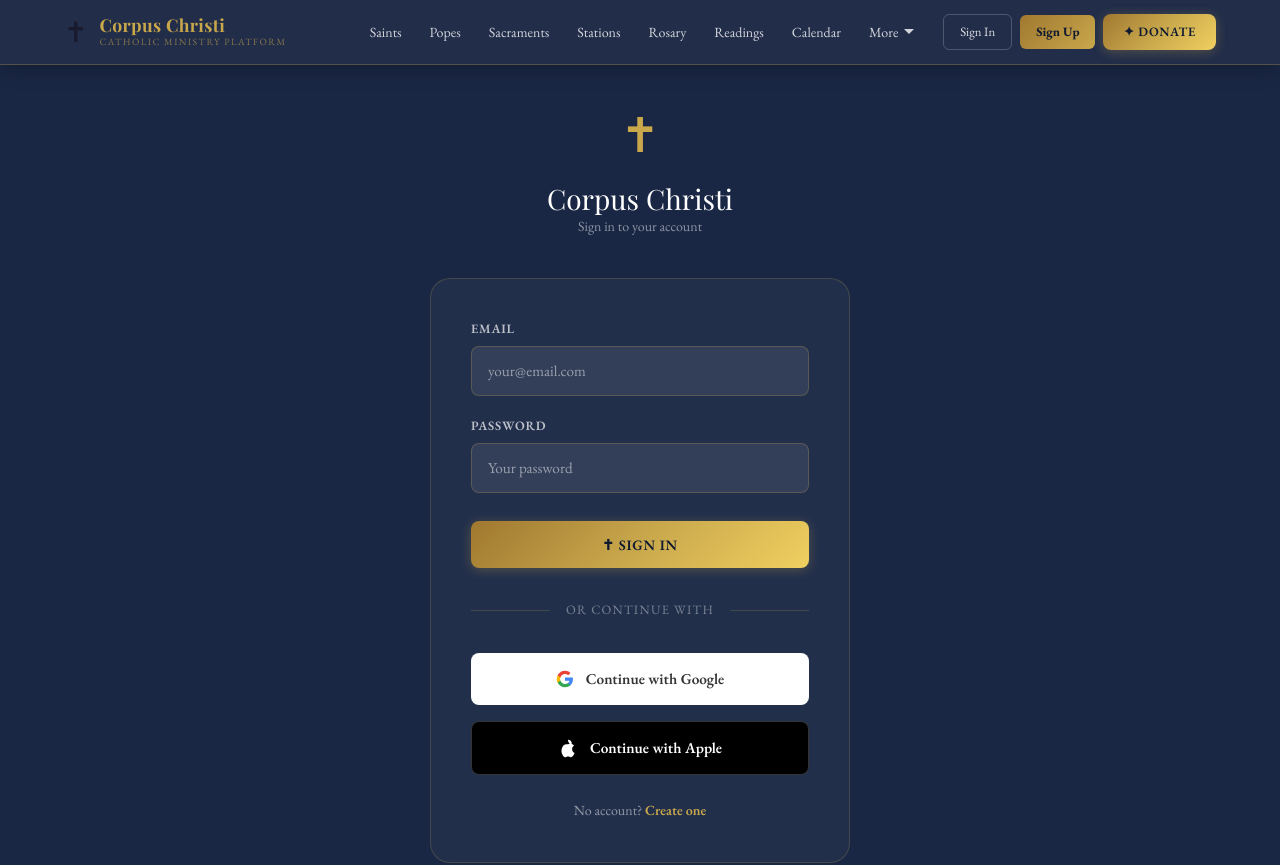
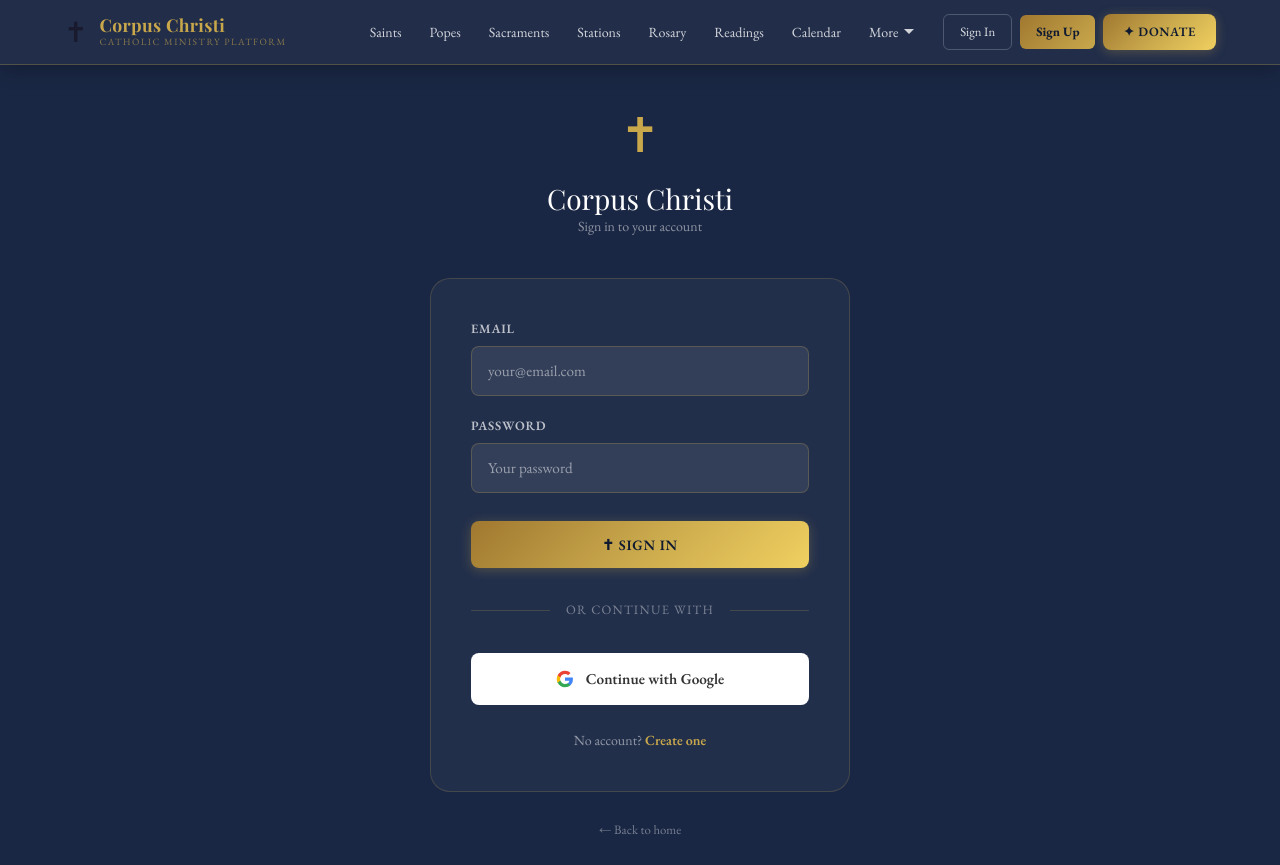
Before and after one commit to Miracle2008-png/corpus-christi, a Next.js app: page /auth/login in a window 1280 px wide. Shown: the top 865 px of the page. Built offline with nearby package versions, Linux system fonts and the light colour scheme; a web font is replaced by a local one.

Commit message:
Remove Apple OAuth due to developer account requirement

```diff
--- a/app/auth/login/page.tsx
+++ b/app/auth/login/page.tsx
@@ -122,21 +122,6 @@
               <svg width="18" height="18" viewBox="0 0 24 24" xmlns="http://www.w3.org/2000/svg"><path d="M22.56 12.25c0-.78-.07-1.53-.2-2.25H12v4.26h5.92c-.26 1.37-1.04 2.53-2.21 3.31v2.77h3.57c2.08-1.92 3.28-4.74 3.28-8.09z" fill="#4285F4"/><path d="M12 23c2.97 0 5.46-.98 7.28-2.66l-3.57-2.77c-.98.66-2.23 1.06-3.71 1.06-2.86 0-5.29-1.93-6.16-4.53H2.18v2.84C3.99 20.53 7.7 23 12 23z" fill="#34A853"/><path d="M5.84 14.09c-.22-.66-.35-1.36-.35-2.09s.13-1.43.35-2.09V7.07H2.18C1.43 8.55 1 10.22 1 12s.43 3.45 1.18 4.93l2.85-2.22.81-.62z" fill="#FBBC05"/><path d="M12 5.38c1.62 0 3.06.56 4.21 1.64l3.15-3.15C17.45 2.09 14.97 1 12 1 7.7 1 3.99 3.47 2.18 7.07l3.66 2.84c.87-2.6 3.3-4.53 6.16-4.53z" fill="#EA4335"/></svg>
               Continue with Google
             </button>
-            <button
-              onClick={async () => {
-                try {
-                  await signIn("apple", { callbackUrl: "/" });
-                } catch {
-                  setOauthNote("Apple sign-in requires an Apple Developer account ($99/yr). Please use email & password for now.");
-                }
-              }}
-              style={{ display: "flex", alignItems: "center", justifyContent: "center", gap: "0.75rem", width: "100%", padding: "0.875rem", background: "#000", color: "#fff", border: "1px solid rgba(255,255,255,0.2)", borderRadius: "8px", fontSize: "0.95rem", fontWeight: 600, cursor: "pointer", transition: "all 0.2s" }}
-              onMouseEnter={(e) => (e.currentTarget.style.background = "#222")}
-              onMouseLeave={(e) => (e.currentTarget.style.background = "#000")}
-            >
-              <svg width="20" height="20" viewBox="0 0 24 24" fill="currentColor" xmlns="http://www.w3.org/2000/svg"><path d="M12 2C12 2 12.0163 7.21808 16.5161 7.21808C16.5161 7.21808 17.0694 2 12 2ZM9.85199 7.42651C7.8188 7.42651 6.51594 8.79093 5.48671 10.3708C3.76633 13.0118 3.5222 17.5855 5.86068 20.8521C6.70034 22.0256 7.6833 23 8.94829 23C10.1554 23 10.5843 22.1872 12.1645 22.1872C13.7144 22.1872 14.1166 23 15.4208 23C16.7118 23 17.7601 21.8488 18.5298 20.7303C19.4673 19.3627 19.8524 18.0401 19.8732 17.9351C19.8247 17.915 16.9248 16.8041 16.897 13.4357C16.8715 10.596 19.2319 9.20815 19.3409 9.14588C17.9388 7.09886 15.6565 6.84074 14.9224 6.81181C13.5678 6.66699 12.247 7.61869 11.5307 7.61869C10.7966 7.61869 9.85199 7.42651 9.85199 7.42651Z"/></svg>
-              Continue with Apple
-            </button>
           </div>
 
           <p style={{ textAlign: "center", marginTop: "1.5rem", color: "rgba(255,255,255,0.5)", fontSize: "0.875rem" }}>
--- a/lib/auth.ts
+++ b/lib/auth.ts
@@ -46,21 +46,6 @@
     GoogleProvider({
       clientId: process.env.GOOGLE_CLIENT_ID,
       clientSecret: process.env.GOOGLE_CLIENT_SECRET,
-    })
-  );
-}
-
-// Only register Apple if credentials are configured
-if (
-  process.env.APPLE_ID &&
-  process.env.APPLE_ID !== "REPLACE_WITH_APPLE_BUNDLE_ID" &&
-  process.env.APPLE_SECRET &&
-  process.env.APPLE_SECRET !== "REPLACE_WITH_APPLE_SECRET"
-) {
-  providers.push(
-    AppleProvider({
-      clientId: process.env.APPLE_ID,
-      clientSecret: process.env.APPLE_SECRET,
     })
   );
 }
```
